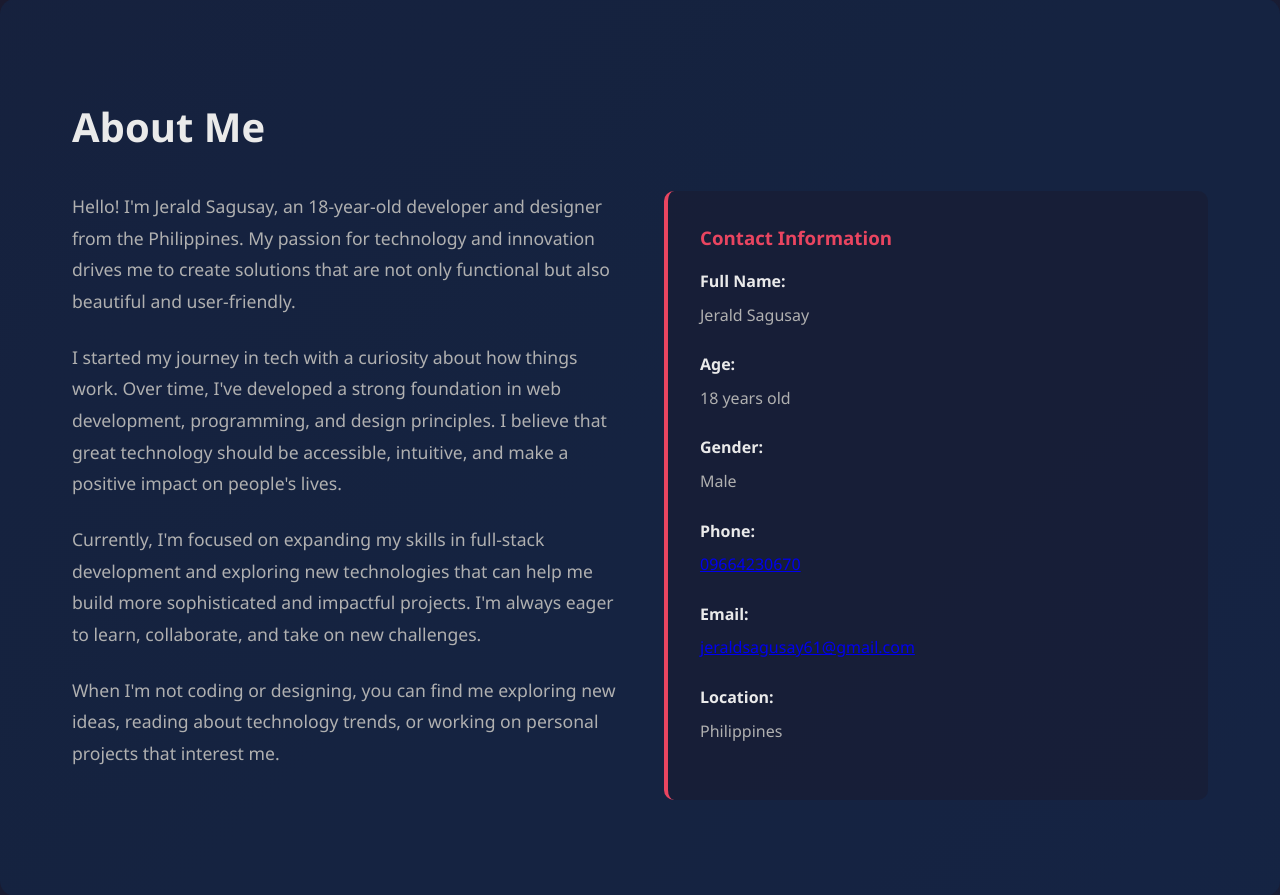
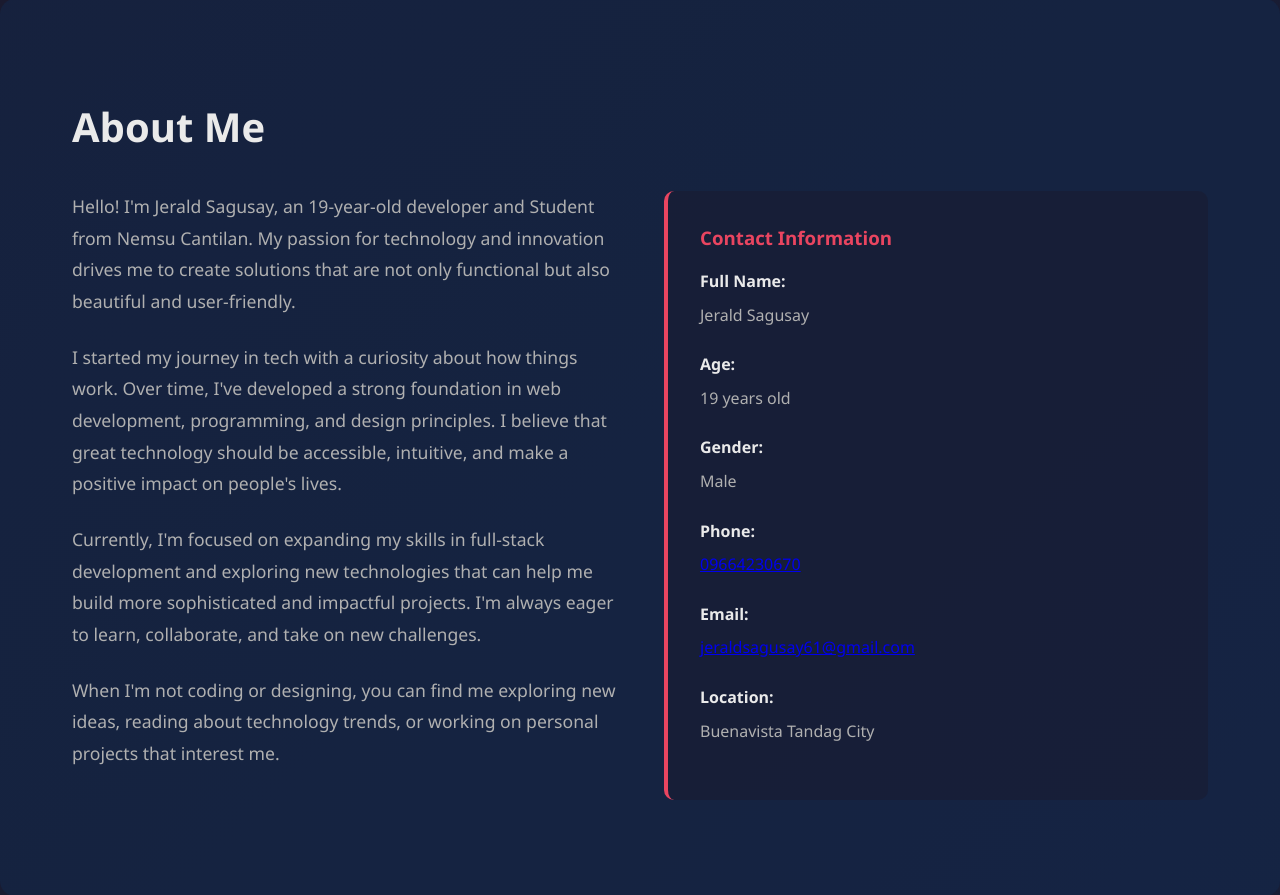
Before and after one commit to jeraldsagusay61-design/sagusay-first-project, a Flask app: page /about in a window 1280 px wide. Shown: the part 143-1038 px from the top of the page. Run offline with Flask 3, Linux system fonts and the light colour scheme.

Commit message:
Update personal details in about.html
Updated personal information including age and location.

```diff
--- a/templates/about.html
+++ b/templates/about.html
@@ -8,7 +8,7 @@
         <h2>About Me</h2>
         <div class="about-content">
             <div class="about-text">
-                <p>Hello! I'm Jerald Sagusay, an 18-year-old developer and designer from the Philippines. My passion for technology and innovation drives me to create solutions that are not only functional but also beautiful and user-friendly.</p>
+                <p>Hello! I'm Jerald Sagusay, an 19-year-old developer and Student from Nemsu Cantilan. My passion for technology and innovation drives me to create solutions that are not only functional but also beautiful and user-friendly.</p>
 
                 <p>I started my journey in tech with a curiosity about how things work. Over time, I've developed a strong foundation in web development, programming, and design principles. I believe that great technology should be accessible, intuitive, and make a positive impact on people's lives.</p>
 
@@ -24,7 +24,7 @@
                 </div>
                 <div class="info-item">
                     <strong>Age:</strong>
-                    <p>18 years old</p>
+                    <p>19 years old</p>
                 </div>
                 <div class="info-item">
                     <strong>Gender:</strong>
@@ -40,7 +40,7 @@
                 </div>
                 <div class="info-item">
                     <strong>Location:</strong>
-                    <p>Philippines</p>
+                    <p>Buenavista Tandag City</p>
                 </div>
             </div>
         </div>
```
